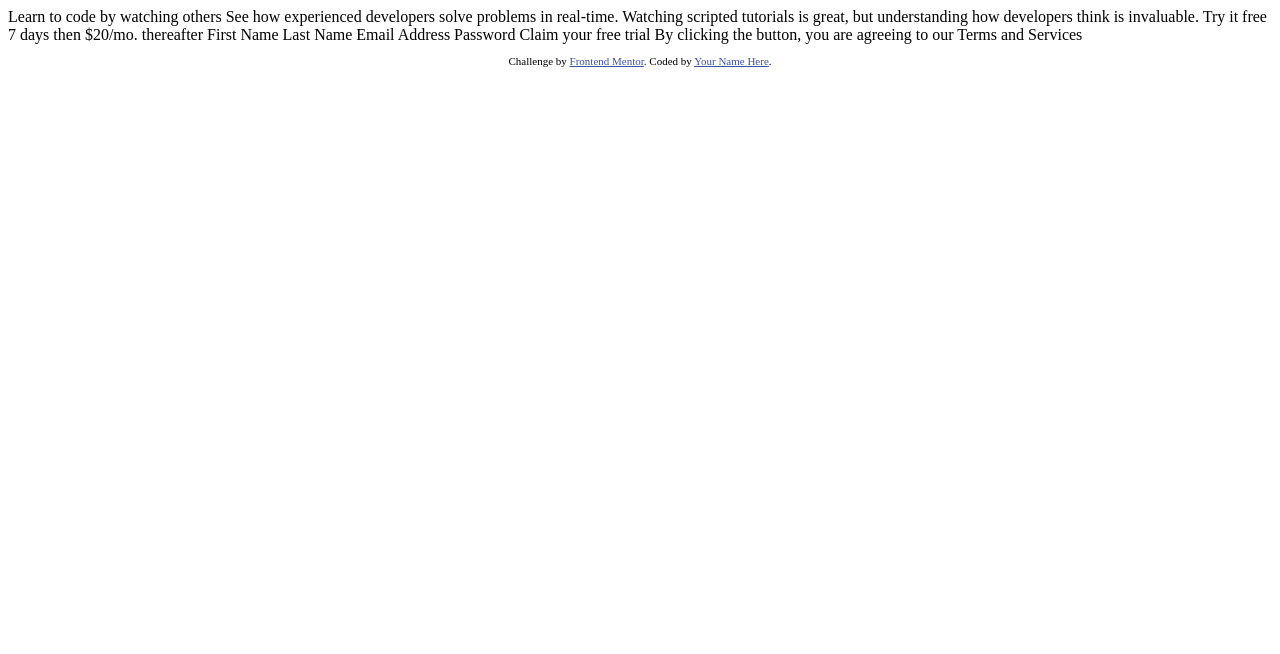
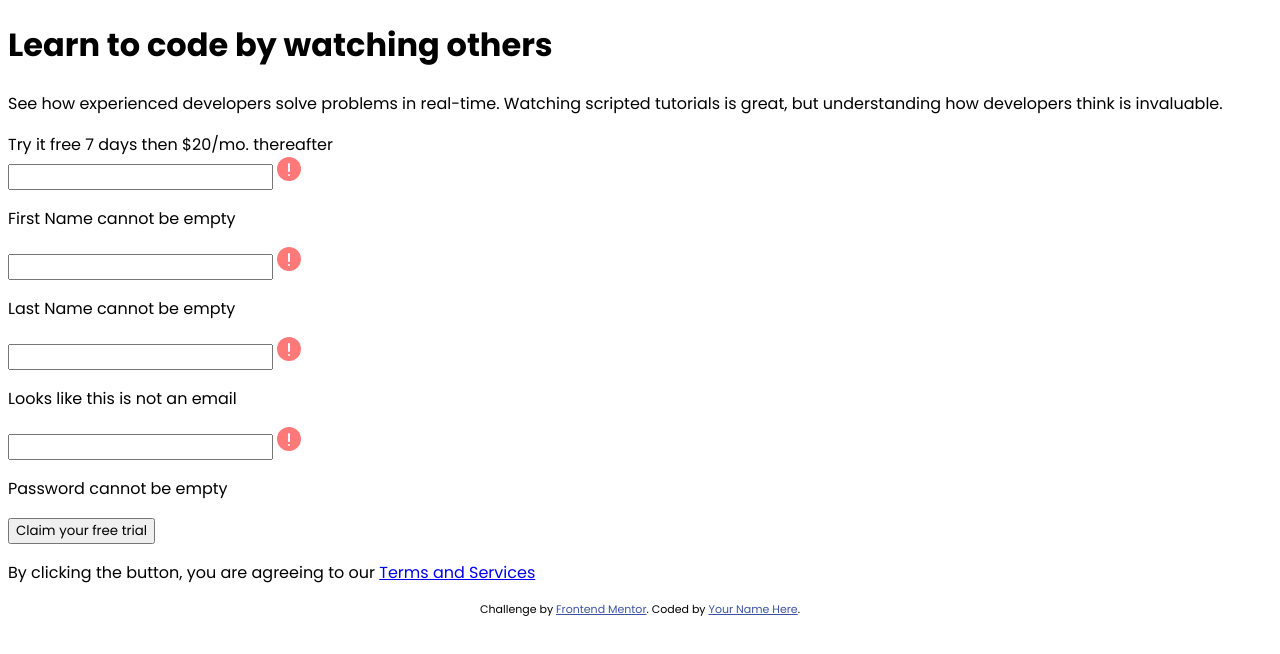
Before and after one commit to DevJonatanMorales/-intro-component-with-signup-form-master, a plain HTML site: page index.html in a window 1280 px wide. Drawn offline with Linux system fonts and the light colour scheme.

Commit message:
estructura html

```diff
--- a/index.html
+++ b/index.html
@@ -1,41 +1,107 @@
 <!DOCTYPE html>
 <html lang="en">
   <head>
-  <meta charset="UTF-8">
-  <meta name="viewport" content="width=device-width, initial-scale=1.0"> <!-- displays site properly based on user's device -->
+    <meta charset="UTF-8" />
+    <meta name="viewport" content="width=device-width, initial-scale=1.0" />
+    <!-- displays site properly based on user's device -->
 
-  <link rel="icon" type="image/png" sizes="32x32" href="./images/favicon-32x32.png">
+    <link
+      rel="icon"
+      type="image/png"
+      sizes="32x32"
+      href="./images/favicon-32x32.png"
+    />
+
+    <link rel="preconnect" href="https://fonts.googleapis.com" />
+    <link rel="preconnect" href="https://fonts.gstatic.com" crossorigin />
+    <link
+      href="https://fonts.googleapis.com/css2?family=Poppins:ital,wght@0,400;0,500;0,600;0,700;1,400;1,500;1,600;1,700&display=swap"
+      rel="stylesheet"
+    />
 
     <title>Frontend Mentor | Intro component with sign up form</title>
 
     <!-- Feel free to remove these styles or customise in your own stylesheet 👍 -->
-  <style>
-    .attribution { font-size: 11px; text-align: center; }
-    .attribution a { color: hsl(228, 45%, 44%); }
-  </style>
+    <link rel="stylesheet" href="./css/main.css" />
   </head>
   <body>
+    <div class="container">
+      <main class="main">
+        <h1 class="main__title">Learn to code by watching others</h1>
+        <p class="main__paragraph">
+          See how experienced developers solve problems in real-time. Watching
+          scripted tutorials is great, but understanding how developers think is
+          invaluable.
+        </p>
+      </main>
+      <form class="from" action="#" method="post">
+        <label class="from__label" for="#"
+          >Try it free 7 days then $20/mo. thereafter</label
+        >
+        <div class="control">
+          <div class="gruop__control">
+            <input type="text" class="txt" id="FirstName" />
+            <img
+              src="./assets/images/icon-error.svg"
+              alt="icon error"
+              class="icon__error"
+            />
+            <p class="aler">First Name cannot be empty</p>
+          </div>
 
-  Learn to code by watching others
+          <div class="gruop__control">
+            <input type="text" class="txt" id="LasttName" />
+            <img
+              src="./assets/images/icon-error.svg"
+              alt="icon error"
+              class="icon__error"
+            />
+            <p class="aler">Last Name cannot be empty</p>
+          </div>
 
-  See how experienced developers solve problems in real-time. Watching scripted tutorials is great,
-  but understanding how developers think is invaluable.
+          <div class="gruop__control">
+            <input type="email" class="txt" id="Email" />
+            <img
+              src="./assets/images/icon-error.svg"
+              alt="icon error"
+              class="icon__error"
+            />
+            <p class="aler">Looks like this is not an email</p>
+          </div>
 
-  Try it free 7 days then $20/mo. thereafter
+          <div class="gruop__control">
+            <input type="password" class="txt" id="Pass" />
+            <img
+              src="./assets/images/icon-error.svg"
+              alt="icon error"
+              class="icon__error"
+            />
+            <p class="aler">Password cannot be empty</p>
+          </div>
 
-  First Name
-  Last Name
-  Email Address
-  Password
+          <button class="control__btn" type="submit">
+            Claim your free trial
+          </button>
 
-  Claim your free trial
+          <p class="control__paragraph">
+            By clicking the button, you are agreeing to our
+            <a class="control__link" href="#"> Terms and Services </a>
+          </p>
+        </div>
+      </form>
+    </div>
 
-  By clicking the button, you are agreeing to our Terms and Services
-
-  <footer>
-    <p class="attribution">
-      Challenge by <a href="https://www.frontendmentor.io?ref=challenge" target="_blank">Frontend Mentor</a>.
-      Coded by <a href="#">Your Name Here</a>.
+    <footer class="attribution">
+      <p class="attribution__paragraph">
+        Challenge by
+        <a
+          class="attribution__link"
+          href="https://www.frontendmentor.io?ref=challenge"
+          target="_blank"
+          >Frontend Mentor</a
+        >. Coded by
+        <a class="attribution__link" href="#" target="_blank">Your Name Here</a
+        >.
       </p>
     </footer>
   </body>
```
Lines whose indentation alone changed are shown as unchanged.
